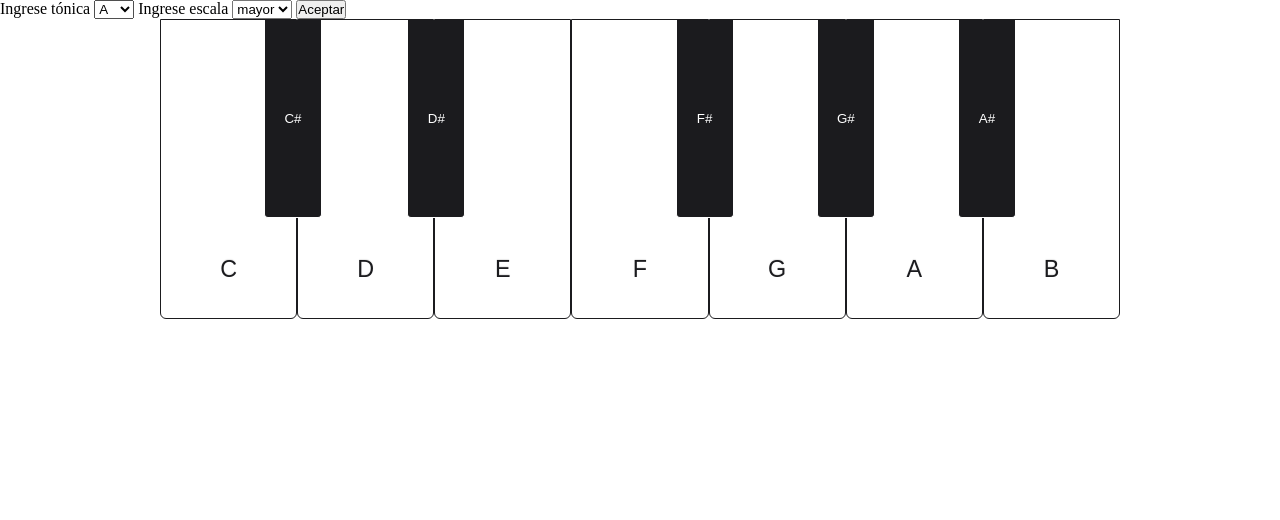
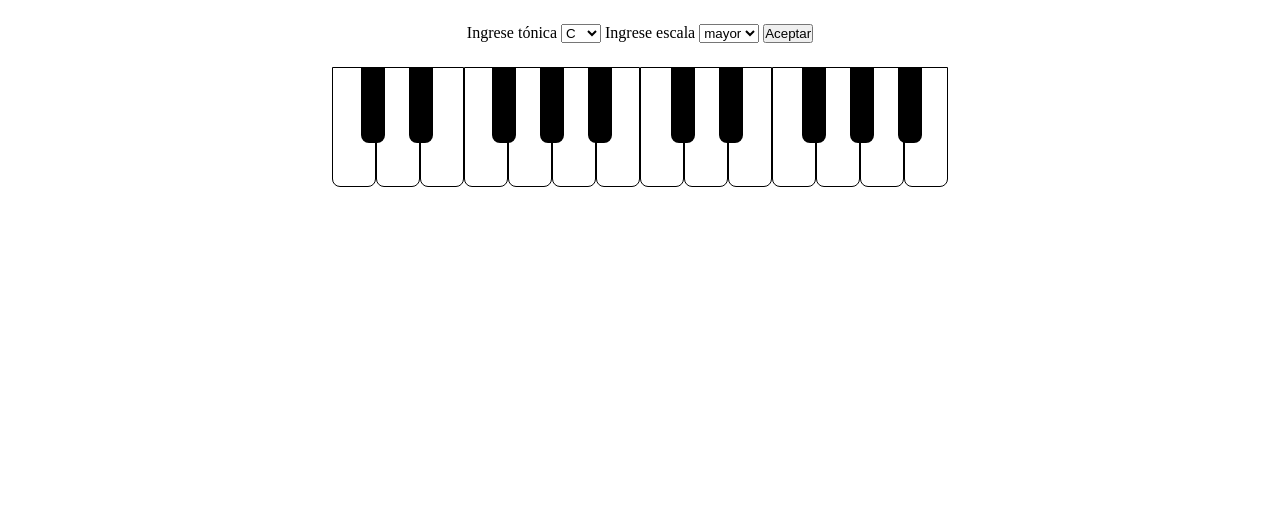
Before and after one commit to LucasDDL/Acordes_Escalas, a plain HTML site: page index.html in a window 1280 px wide. Drawn offline with Linux system fonts and the light colour scheme.

Commit message:
tusha, toda

```diff
--- a/css/style.css
+++ b/css/style.css
@@ -6,83 +6,53 @@
 
 body {}
 
-.keyboard-container {
-    width: 960px;
-    height: 300px;
+
+
+.container {
+    width: 100%;
+    max-width: 960px;
     margin: 0 auto;
-
+    display: flex;
+    justify-content: center;
 }
 
-.accidentals-container {
-    width: 960px;
-    display: grid;
-    grid-template-columns: repeat(42, 1fr);
-    height: 66%;
-    justify-items: center;
+.keyboard-container {
+    position: relative;
 }
 
-.accidentals-container button {
-    width: 58px;
-    background: #1b1b1e;
-    border: 1px solid #fff;
-    border-radius: 0 0 4px 4px;
-    cursor: pointer;
-    top: -299px;
-    position: relative;
-    z-index: 1;
-    border-top: none;
-    color: #fff;
+.row {
+    display: flex;
+    flex-flow: row wrap;
 }
 
-
-.accidentals-container button.C {
-    grid-column: 6 / span 2;
+.key {
+    border-bottom-left-radius: 8px;
+    border-bottom-right-radius: 8px;
 }
 
-.accidentals-container button.D {
-    grid-column: 12 / span 3;
+.naturals div {
+    width: 44px;
+    height: 120px;
+    border: 1px solid black;
+    background-color: white;
 }
 
-.accidentals-container button.F {
-    grid-column: 25 / span 2;
+.accidentals {
+    position: absolute;
+    top: 0;
+    left: -6px;
+    width: 100%;
 }
 
-.accidentals-container button.G {
-    grid-column: 31 / span 2;
+.accidentals div {
+    width: 24px;
+    height: 76px;
 }
 
-.accidentals-container button.A {
-    grid-column: 37 / span 1;
+.accidentals .key {
+    background-color: black;
 }
 
-
-.naturals-container {
-    width: 960px;
-    display: grid;
-    grid-template-columns: repeat(7, 1fr);
-    height: 300px;
+.accidentals .spacer {
+    margin-left: 11px;
 }
-
-.naturals-container button {
-    background: #fff;
-    border: 1px solid #1b1b1e;
-    border-radius: 0 0 6px 6px;
-}
-
-button {
-    cursor: pointer;
-}
-
-button:active,
-button:focus {
-    border: 3px solid #4fb7ec;
-    outline: rgba(225, 225, 225, 0);
-}
-
-.naturals-container p {
-    font-size: 1.75em;
-    top: 100px;
-    position: relative;
-    text-shadow: 0 1px 1px rgba(255, 255, 255, .9), 0 -1px 1px rgba(0, 0, 0, .1);
-    color: #1b1b1e;
-}
--- a/index.html
+++ b/index.html
@@ -9,47 +9,20 @@
 </head>
 
 <body>
-    <div id="contenedor">
+    <div style="text-align: center; padding: 24px;" id="contenedor">
         <label for="tonica">Ingrese tónica</label>
         <select name="tonica" id="tonica"></select>
         <label for="escala">Ingrese escala</label>
         <select name="escala" id="escala"></select>
         <button type="button" id="submit">Aceptar</button>
     </div>
-    <div class="keyboard-container">
-        <div class="naturals-container">
 
-            <button id="C">
-                <p>C</p>
-            </button>
-            <button id="D">
-                <p>D</p>
-            </button>
-            <button id="E">
-                <p>E</p>
-            </button>
-            <button id="F">
-                <p>F</p>
-            </button>
-            <button id="G">
-                <p>G</p>
-            </button>
-            <button id="A">
-                <p>A</p>
-            </button>
-            <button id="B">
-                <p>B</p>
-            </button>
-
-        </div>
-        <div class="accidentals-container">
-            <button class="C" id="C#">C#</button>
-            <button class="D" id="D#">D#</button>
-            <button class="F" id="F#">F#</button>
-            <button class="G" id="G#">G#</button>
-            <button class="A" id="A#">A#</button>
+    <div class="container">
+        <div class="keyboard-container">
+            <div class="key"></div>
         </div>
     </div>
+
     <script src="./js/main.js"></script>
 </body>
 
--- a/js/main.js
+++ b/js/main.js
@@ -1,71 +1,4 @@
-// const acordes = {
-//     C: ['C', 'E', 'G'],
-//     Caug: ['C', 'E', 'G#'],
-//     Cm: ['C', 'Eb', 'G'],
-//     Cdim: ['C', 'Eb', 'Gb'],
-//     D: ['D', 'F#', 'A'],
-//     Dm: ['D', 'F', 'A'],
-//     Ddim: ['D', 'F', 'Ab'],
-//     Daug: ['D', 'F#', 'A#'],
-//     E: ['E', 'G#', 'B'],
-//     Eaug: ['E', 'G#', 'C'],
-//     Em: ['E', 'G', 'B'],
-//     Edim: ['E', 'G', 'Bb'],
-//     F: ['F', 'A', 'C'],
-//     Fm: ['F', 'Ab', 'C'],
-//     Fdim: ['F', 'Ab', 'Cb'],
-//     Faug: ['F', 'A', 'C#'],
-//     G: ['G', 'B', 'D'],
-//     Gm: ['G', 'Bb', 'D'],
-//     Gdim: ['G', 'Bb', 'Db'],
-//     Gaug: ['G', 'B', 'D#'],
-//     A: ['A', 'C#', 'E'],
-//     Am: ['A', 'C', 'E'],
-//     Adim: ['A', 'C', 'Eb'],
-//     Aaug: ['A', 'C#', 'E'],
-//     B: ['B', 'D#', 'F#'],
-//     Bm: ['B', 'D', 'F#'],
-//     Baug: ['B', 'D#', 'G'],
-//     Bdim: ['B', 'D', 'F'],
-// }
-
-// let acordeIngresado = prompt("Ingrese acorde");
-
-// function elementosComunes(array1, array2) {
-//     return array1.filter(elemento => array2.includes(elemento));
-// }
-
-
-// function acordesRelacionados(acordeIngresado) {
-//     let acordeBuscado = acordes[acordeIngresado];
-//     let acordesEncontrados = [];
-
-//     for (let acorde in acordes) {
-//         let notasComunes = elementosComunes(acordeBuscado, acordes[acorde]);
-//         if (notasComunes.length >= 2) {
-//             acordesEncontrados.push(acorde);
-//         }
-//     }
-
-//     return acordesEncontrados;
-
-// }
-
-// let resultado = acordesRelacionados(acordeIngresado);
-// console.log(resultado);
-
-
-// Ingrese un acorde
-// Dm
-// Acordes relacionados
-// F, G, A, Bdim
-// (#) => SIGNIFICA "SOSTENIDO"
-// (b) => SIGNIFICA "BEMOL"
-// (|) => SIGNIFICA "O"
 const notas = [
-    "A",
-    "A#",
-    "B",
     "C",
     "C#",
     "D",
@@ -75,25 +8,11 @@ const notas = [
     "F#",
     "G",
     "G#",
+    "A",
+    "A#",
+    "B",
 ]
 
-const notasEsp = {
-    "A": "LA",
-    "A#": "LA#",
-    "B": "SI", //NO EXISTE "SI#" NI "DOb"
-    "C": "DO",
-    "C#": "DO#",
-    "D": "RE",
-    "D#": "RE#",
-    "E": "MI", // NO EXISTE "MI#" NI "FAb"
-    "F": "FA",
-    "F#": "FA#",
-    "G": "SOL",
-    "G#": "SOL#",
-    //LAS NOTAS SE REPITEN INFINITAMENTE....
-}
-
-console.log(notasEsp['G#'])
 const intervalos = {
     "tonica": 0,
     "segundaMenor": 1,
@@ -234,8 +153,41 @@ if (tonalidadGuardada && escalaGuardada) {
     }
 }
 
+function renderizarTeclado() {
+    const container = document.querySelector('.keyboard-container')
 
 
-// console.log(tomarTonica("C"));
-// console.log(notasParaEscala('C', escalaMayor))
-// console.log(notasParaEscala('F#', escalaFrigia))
+    let naturals = document.querySelector('.keyboard-container .naturals')
+    if (!naturals) {
+        naturals = document.createElement('div')
+        naturals.className = 'row naturals'
+        container.append(naturals)
+    }
+
+
+    let accidentals = document.querySelector('.keyboard-container .accidentals')
+    if (!accidentals) {
+        accidentals = document.createElement('div')
+        accidentals.className = 'row accidentals'
+        container.append(accidentals)
+    }
+
+    [...notas, ...notas].forEach((nota, indiceNota) => {
+        const accidental = document.createElement('div')
+
+        if (nota.length > 1) {
+            accidental.className = 'key ' + nota
+            if (['F#', 'C#'].includes(nota)) {
+                accidental.className = accidental.className + ' spacer'
+            }
+        } else {
+            const natural = document.createElement('div')
+            natural.className = 'key ' + nota
+            naturals.appendChild(natural)
+        }
+
+        accidentals.appendChild(accidental)
+    });
+}
+
+renderizarTeclado()
```
